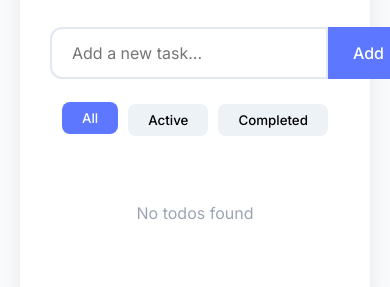
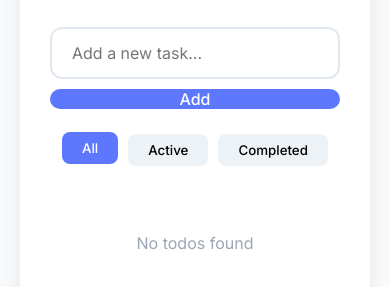
Before and after one commit to TatianaNikitenko/ToDoApp, a plain HTML site: page index.html in a window 390 px wide. Shown: the part 149-436 px from the top of the page. Drawn offline with Linux system fonts and the light colour scheme.

Commit message:
Update style.css

```diff
--- a/style.css
+++ b/style.css
@@ -189,3 +189,18 @@ h1 {
     opacity: 0.7;
     animation: fadeIn 0.5s ease-out;
 }
+@media (max-width: 480px) {
+    .input-container {
+        flex-direction: column;
+    }
+
+    #todo-input {
+        border-radius: var(--border-radius);
+        margin-bottom: 10px;
+    }
+
+    #add-btn {
+        border-radius: var(--border-radius);
+        width: 100%;
+    }
+}
```
